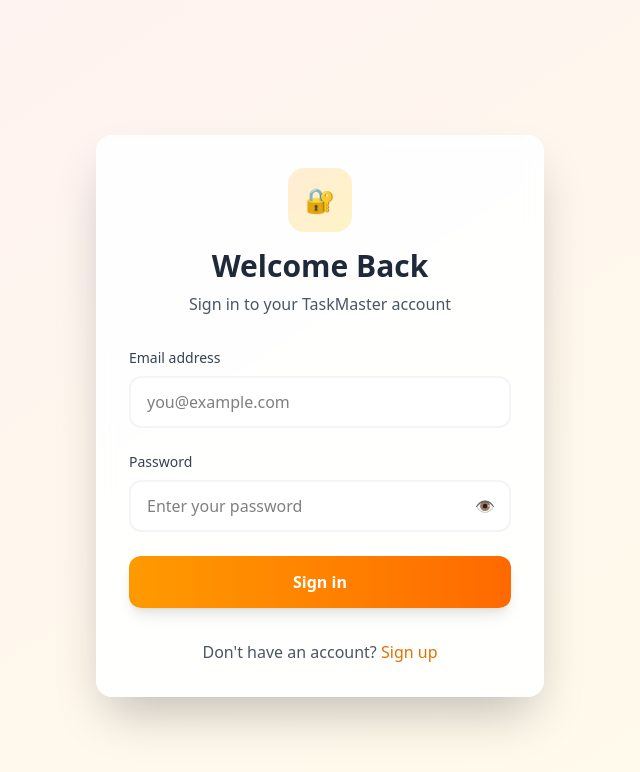
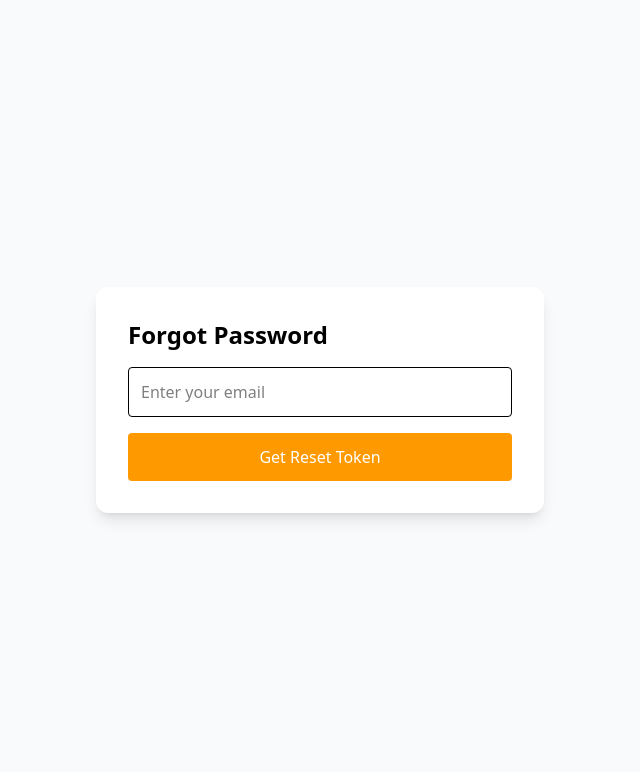
Before and after one commit to Prabin-06/taskmaster-pro, a React (Vite) app in the folder client/: page /forgot-password in a window 1280 px wide. Before the commit this address led to /login. Shown: the top 772 px of the page, without its empty margins (320-960 px from the left). Built offline with nearby package versions, Linux system fonts and the light colour scheme.

Commit message:
Add ResetPassword page

```diff
--- a/client/src/App.jsx
+++ b/client/src/App.jsx
@@ -3,6 +3,9 @@
 import Login from "./pages/Login"
 import Dashboard from "./pages/Dashboard"
 import ProtectedRoute from "./components/ProtectedRoute"
+import ForgotPassword from "./pages/ForgotPassword"
+import ResetPassword from "./pages/ResetPassword"
+
 
 function AppContent() {
   const token = localStorage.getItem("token")
@@ -44,6 +47,18 @@
             element={<Navigate to="/dashboard" replace />}
           />
 
+          {/* Forgot Password */}
+          <Route
+            path="/forgot-password"
+            element={<ForgotPassword />}
+          />
+
+          {/* Reset Password */}
+          <Route
+            path="/reset-password/:token"
+            element={<ResetPassword />}
+          />
+
         </Routes>
       </main>
     </div>
--- /dev/null
+++ b/client/src/pages/ForgotPassword.jsx
@@ -0,0 +1,37 @@
+import { useState } from "react"
+import api from "../api"
+
+export default function ForgotPassword() {
+  const [email, setEmail] = useState("")
+  const [message, setMessage] = useState("")
+
+  const handleSubmit = async (e) => {
+    e.preventDefault()
+    const res = await api.post("/api/auth/forgot-password", { email })
+    setMessage("Reset token: " + res.data.resetToken)
+  }
+
+  return (
+    <div className="min-h-screen flex items-center justify-center">
+      <div className="bg-white p-8 rounded-xl shadow-lg w-full max-w-md">
+        <h2 className="text-2xl font-bold mb-4">Forgot Password</h2>
+
+        <form onSubmit={handleSubmit} className="space-y-4">
+          <input
+            type="email"
+            placeholder="Enter your email"
+            onChange={(e) => setEmail(e.target.value)}
+            className="w-full border p-3 rounded"
+            required
+          />
+
+          <button className="w-full bg-amber-500 text-white py-3 rounded">
+            Get Reset Token
+          </button>
+        </form>
+
+        {message && <p className="mt-4 text-sm">{message}</p>}
+      </div>
+    </div>
+  )
+}
--- a/client/src/pages/Login.jsx
+++ b/client/src/pages/Login.jsx
@@ -100,6 +100,15 @@
                   {showPassword ? "🚫" : "👁️"}
                 </button>
               </div>
+              <div className="text-right -mt-3">
+                <Link
+                  to="/forgot-password"
+                  className="text-sm text-amber-600 hover:text-amber-500 hover:underline"
+                >
+                  Forgot Password?
+                </Link>
+              </div>
+
             </div>
 
             <button
--- /dev/null
+++ b/client/src/pages/ResetPassword.jsx
@@ -0,0 +1,45 @@
+import { useState } from "react"
+import { useParams, useNavigate } from "react-router-dom"
+import api from "../api"
+
+export default function ResetPassword() {
+  const { token } = useParams()
+  const [password, setPassword] = useState("")
+  const [message, setMessage] = useState("")
+  const navigate = useNavigate()
+
+  const handleSubmit = async (e) => {
+    e.preventDefault()
+    try {
+      await api.post(`/api/auth/reset-password/${token}`, { password })
+      setMessage("Password reset successful! Redirecting to login...")
+      setTimeout(() => navigate("/login"), 2000)
+    } catch (err) {
+      setMessage(err.response?.data?.message || "Error resetting password")
+    }
+  }
+
+  return (
+    <div className="min-h-screen flex items-center justify-center">
+      <div className="bg-white p-8 rounded-xl shadow-lg w-full max-w-md">
+        <h2 className="text-2xl font-bold mb-4">Reset Password</h2>
+
+        <form onSubmit={handleSubmit} className="space-y-4">
+          <input
+            type="password"
+            placeholder="Enter new password"
+            onChange={(e) => setPassword(e.target.value)}
+            className="w-full border p-3 rounded"
+            required
+          />
+
+          <button className="w-full bg-green-500 text-white py-3 rounded">
+            Reset Password
+          </button>
+        </form>
+
+        {message && <p className="mt-4 text-sm">{message}</p>}
+      </div>
+    </div>
+  )
+}
```
